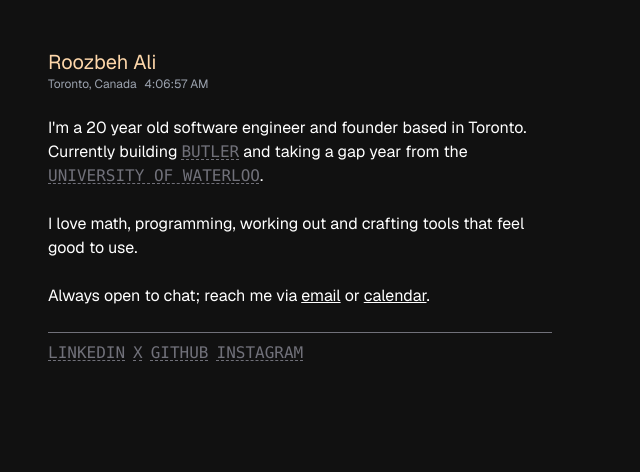
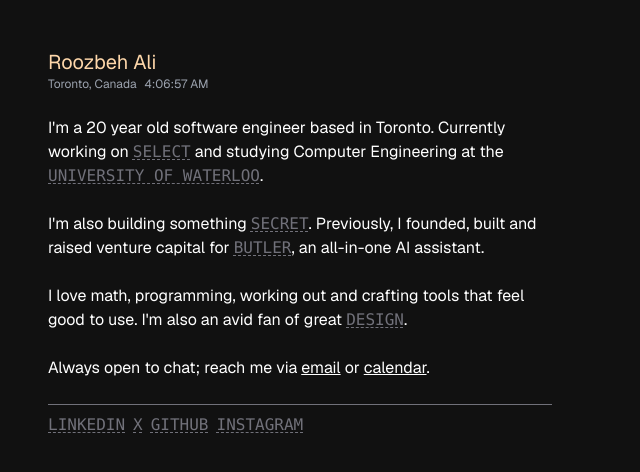
Before and after one commit to roozbehali/site, a Next.js app: page / in a window 1280 px wide. Shown: the top 472 px of the page, without its empty margins (0-640 px from the left). Built offline with nearby package versions, Linux system fonts and the light colour scheme.

Commit message:
annual refresh

```diff
--- a/package.json
+++ b/package.json
@@ -9,6 +9,7 @@
     "lint": "next lint"
   },
   "dependencies": {
+    "@radix-ui/react-tooltip": "^1.2.8",
     "@vercel/analytics": "^1.5.0",
     "clsx": "^2.1.1",
     "cn": "^0.1.1",
--- a/src/app/components/Link.tsx
+++ b/src/app/components/Link.tsx
@@ -12,7 +12,7 @@ const Link: React.FC<LinkProps> = ({ href, children }) => {
 			target="_blank"
 			rel="noreferrer"
 			className="text-zinc-500 underline decoration-1 underline-offset-2 decoration-dashed
-				hover:text-orange-200 transition-all duration-300 cursor-none
+				hover:text-orange-200 transition-all duration-300
 				relative group inline-block"
 		>
 			<span
--- a/src/app/page.tsx
+++ b/src/app/page.tsx
@@ -60,10 +60,13 @@ export default function Home() {
 					transition={{ duration: 0.75, delay: 0.1 }}
 					className="max-w-prose mb-6"
 				>
-					I'm a 20 year old software engineer and founder based in Toronto.
-					Currently building <Link href="https://butler.ai">Butler</Link> and
-					taking a gap year from the{" "}
-					<Link href="https://ece.engineering">University of Waterloo</Link>.
+					I'm a 20 year old software engineer based in Toronto. Currently
+					working on <Link href="https://select.dev">SELECT</Link> and studying
+					Computer Engineering at the{" "}
+					<Link href="https://ece-webring.vercel.app/">
+						University of Waterloo
+					</Link>
+					.
 				</motion.p>
 
 				<motion.p
@@ -72,14 +75,27 @@ export default function Home() {
 					transition={{ duration: 0.75, delay: 0.2 }}
 					className="max-w-prose mb-6"
 				>
-					I love math, programming, working out and crafting tools that feel
-					good to use.
+					I'm also building something <Link href="/secret">secret</Link>.
+					Previously, I founded, built and raised venture capital for{" "}
+					<Link href="https://butler.ai">Butler</Link>, an all-in-one AI
+					assistant.
 				</motion.p>
 
 				<motion.p
 					initial={{ opacity: 0 }}
 					animate={{ opacity: 1 }}
 					transition={{ duration: 0.75, delay: 0.3 }}
+					className="max-w-prose mb-6"
+				>
+					I love math, programming, working out and crafting tools that feel
+					good to use. I'm also an avid fan of great{" "}
+					<Link href="https://www.cosmos.so/roozbehali/tech">design</Link>.
+				</motion.p>
+
+				<motion.p
+					initial={{ opacity: 0 }}
+					animate={{ opacity: 1 }}
+					transition={{ duration: 0.75, delay: 0.4 }}
 					className="mb-6"
 				>
 					Always open to chat; reach me via{" "}
@@ -105,7 +121,7 @@ export default function Home() {
 				<motion.div
 					initial={{ opacity: 0, y: 10 }}
 					animate={{ opacity: 1, y: 0 }}
-					transition={{ duration: 0.75, delay: 0.3 }}
+					transition={{ duration: 0.75, delay: 0.4 }}
 					className="border-t border-zinc-500"
 				>
 					<div className="flex gap-2 mt-2">
```
Also changed, not shown: 1 other file (tests, documents, lock files or other folders).
